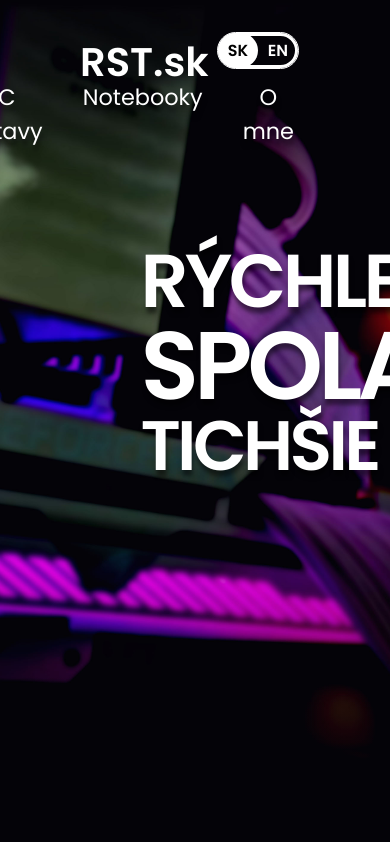
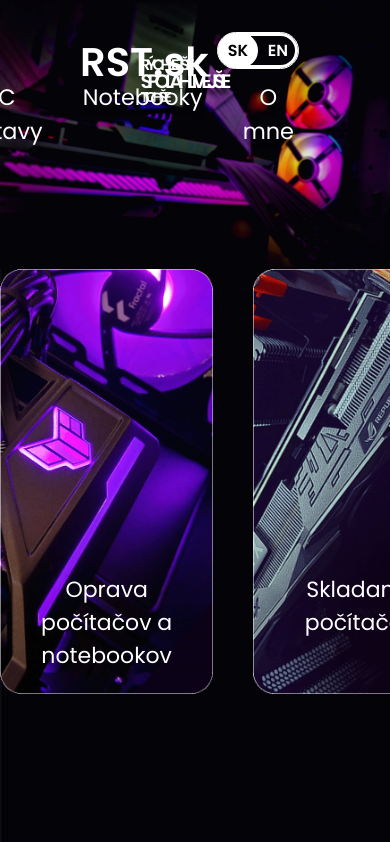
Before and after one commit to diana2482/RST, a Vue app: page / in a window 390 px wide. Shown: the top 842 px of the page. Built offline with nearby package versions, Linux system fonts and the light colour scheme.

Commit message:
edit: main page image dimensions & text logo responsivity

```diff
--- a/src/components/MainPageButton.vue
+++ b/src/components/MainPageButton.vue
@@ -96,5 +96,6 @@ export default {
     font-weight: 500;
     line-height: 150%;
     letter-spacing: -5%;
+    cursor: pointer;
 }
 </style>
--- a/src/views/MainPage.vue
+++ b/src/views/MainPage.vue
@@ -2,14 +2,14 @@
   <div class="main-page-image-background">
     <div class="main-logo-text">
 
-      <div class="main-logo-text-element"
-      style="font-size: 4.6875rem; line-height: 150%;">{{ $t('mainPage.rychlejsie') }}</div>
+      <!-- <div class="main-logo-text-element" style="font-size: 4.6875rem; line-height: 150%;">{{ $t('mainPage.rychlejsie') }}</div> -->
+      <div class="main-logo-text-element" style="font-size: 3.9vw; height: 3.7vw;">{{ $t('mainPage.rychlejsie') }}</div>
 
-      <div class="main-logo-text-element"
-      style="font-size: 6rem; letter-spacing: -0.3rem;">{{ $t('mainPage.spolahlivejsie') }}</div>
+      <!-- <div class="main-logo-text-element" style="font-size: 6rem; letter-spacing: -0.3rem;">{{ $t('mainPage.spolahlivejsie') }}</div> -->
+      <div class="main-logo-text-element" style="font-size: 5vw; letter-spacing: -0.3rem; height: 5.2vw;">{{ $t('mainPage.spolahlivejsie') }}</div>
 
-      <div class="main-logo-text-element"
-      style="font-size: 4.375rem;">{{ $t('mainPage.tichsie') }}</div>
+      <!-- <div class="main-logo-text-element" style="font-size: 4.375rem;">{{ $t('mainPage.tichsie') }}</div> -->
+      <div class="main-logo-text-element" style="font-size: 3.65vw; height: 3.65vw;">{{ $t('mainPage.tichsie') }}</div>
 
     </div>
   </div>
@@ -43,9 +43,9 @@ export default {
 <style>
 .main-page-image-background {
   display: flex;
-  width: 100vw;
-  height: 100vh;
-  min-height: 500px;
+  width: 100vw; /* Full viewport width */
+  height: 0; /* Start with zero height */
+  padding-top: 69%; /* Adjust the percentage based on the image's aspect ratio */
   flex-direction: column;
   justify-content: center;
   align-items: center;
@@ -54,25 +54,26 @@ export default {
   background-position: top;
   position: relative;
 }
-
 .main-page-image-background::after {
-  content: "";
+  /* content: "";
   position: absolute;
   left: 0;
   right: 0;
   bottom: 0;
   height: 20%;
   background: linear-gradient(to bottom, rgba(0, 0, 0, 0) 0%, rgba(4,3,8,255) 90%);
-  pointer-events: none;
+  pointer-events: none; */
 }
-
 .main-logo-text {
   position: absolute;
   left: 36vw;
-  top: 32vh;
+  /* top: 32vh; */
+  /* top: 19rem; */
+  top: 13.5vw;
   display: flex;
   flex-direction: column;
   align-items: flex-start;
+  height: 100%;
 }
 
 .main-logo-text-element {
@@ -81,7 +82,8 @@ export default {
   font-weight: 550;
   line-height: normal; /* 7.0625rem */
   letter-spacing: -0.23rem;
-  margin-top: -2.8125rem;
+  /* margin-top: -2.8125rem; */
+  margin: 0;
 }
 
 .main-page-buttons {
```
